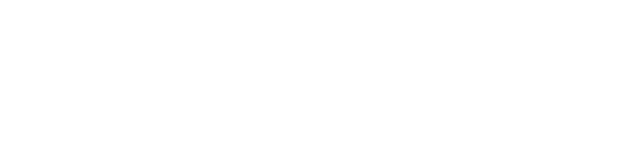
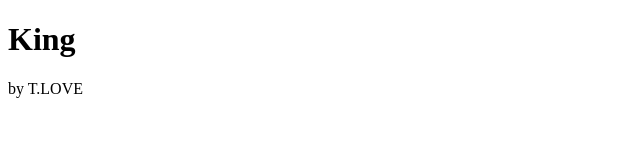
Before and after one commit to marstap/nauka-gita, a plain HTML site: page index.html in a window 1280 px wide. Shown: the whole page, without its empty margins (0-640 px from the left). Drawn offline with Linux system fonts and the light colour scheme; files that its build step writes are made by us from their sources.

Commit message:
title add

```diff
--- a/index.html
+++ b/index.html
@@ -7,6 +7,9 @@
       <meta name="viewport" content="width=device-width, initial-scale=1.0">
     </head>
    <body>
+     <h1>King</h1>
+     <p>by T.LOVE</p>
+     <br><br>
 
    </body>
 </html>
```
